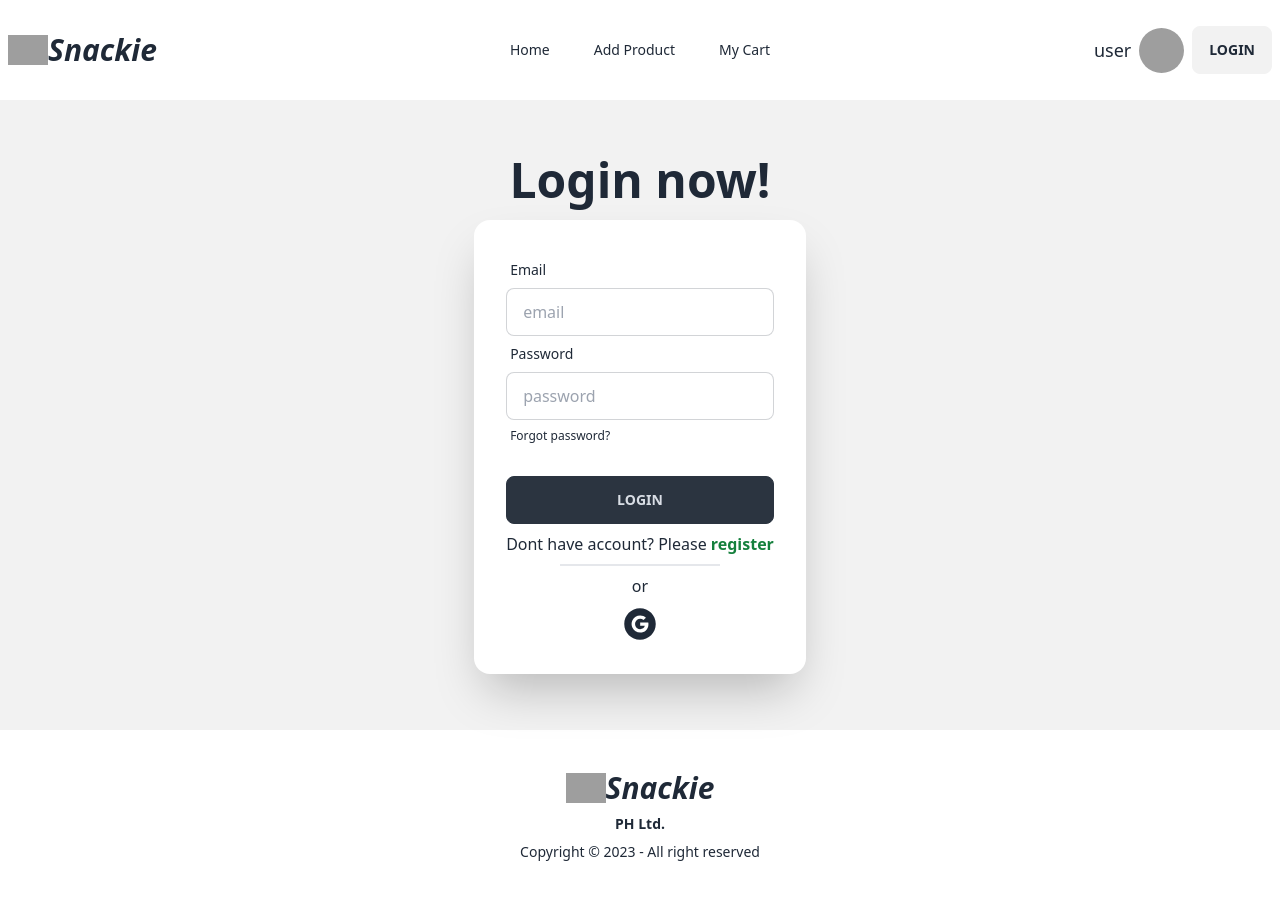
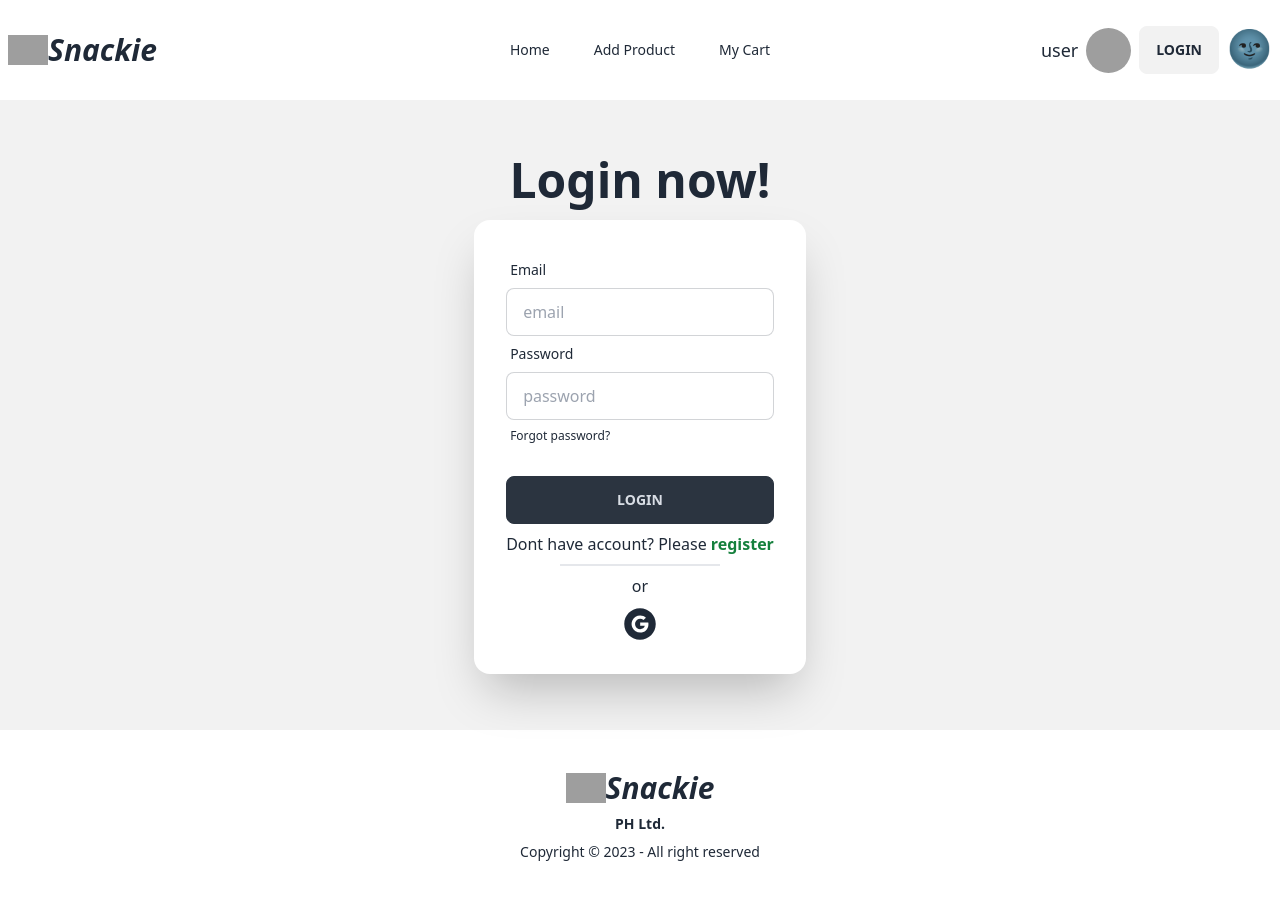
Before and after one commit to MuhammadRukon/snackie-client, a React (Vite) app: page /login in a window 1280 px wide. Built offline with nearby package versions, Linux system fonts and the light colour scheme; no server answers; grey boxes are pictures that could not be loaded.

Commit message:
theme change on toggle  implemented

```diff
--- a/index.html
+++ b/index.html
@@ -1,5 +1,5 @@
 <!DOCTYPE html>
-<html lang="en" data-theme="light">
+<html lang="en">
   <head>
     <meta charset="UTF-8" />
     <link
--- a/src/pages/home/Home.jsx
+++ b/src/pages/home/Home.jsx
@@ -6,6 +6,7 @@ import GetInTouch from "../../components/GetInTouch";
 
 const Home = () => {
   const loadedDatas = useLoaderData();
+
   return (
     <>
       <Banner />
--- a/src/shared/Navbar.jsx
+++ b/src/shared/Navbar.jsx
@@ -1,4 +1,4 @@
-import { useContext } from "react";
+import { useContext, useEffect, useState } from "react";
 import { GiHamburgerMenu } from "react-icons/gi";
 import { Link, NavLink } from "react-router-dom";
 import { AuthContext } from "../provider/AuthProvider";
@@ -10,6 +10,17 @@ const Navbar = () => {
       .then(() => console.log("logged out succesfully with toast"))
       .catch((error) => console.log(error.message));
   };
+  const [toggle, setToggle] = useState(true);
+  let theme;
+  if (toggle) {
+    theme = "light";
+  } else {
+    theme = "dark";
+  }
+
+  useEffect(() => {
+    document.querySelector("html").setAttribute("data-theme", theme);
+  }, [theme]);
   const links = (
     <>
       <li>
@@ -74,6 +85,15 @@ const Navbar = () => {
             login
           </Link>
         )}
+        <button
+          title={theme === "light" ? "switch to dark" : "switch to light"}
+          onClick={() => {
+            setToggle(!toggle);
+          }}
+          className="text-4xl mb-1"
+        >
+          {theme === "light" ? "🌚" : "🌞"}
+        </button>
       </div>
     </div>
   );
```
